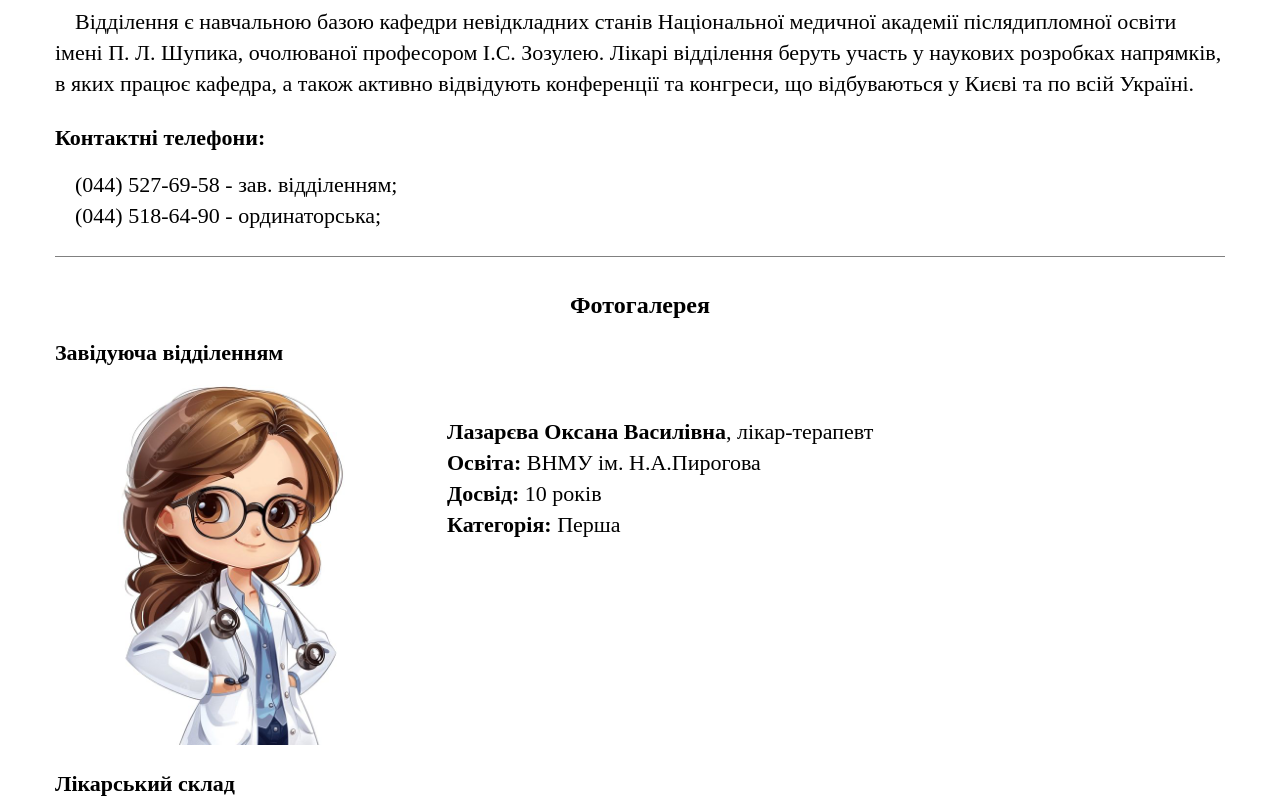
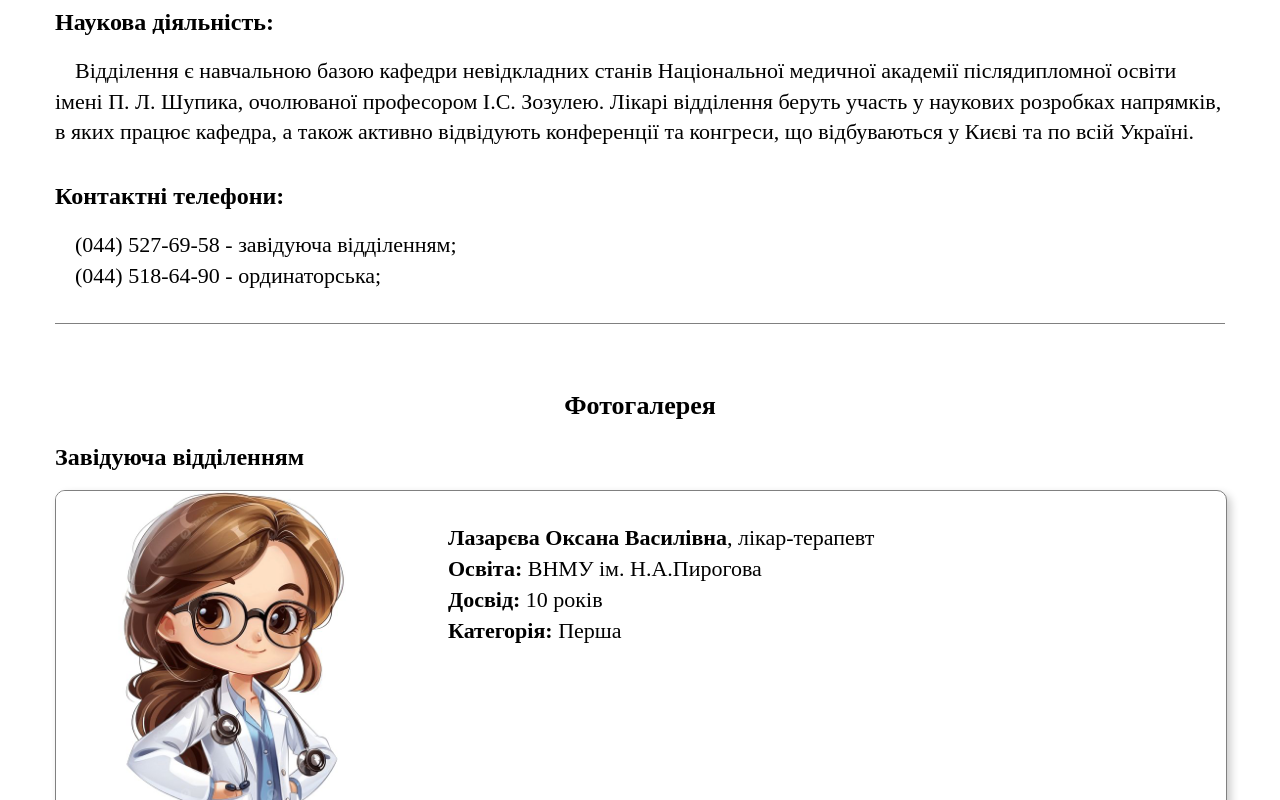
Before and after one commit to oleksandrmaliy/Neurosurgery10, a React (Vite) app: page / in a window 1280 px wide. Shown: the part 900-1700 px from the top of the page. Built offline with nearby package versions, Linux system fonts and the light colour scheme.

Commit message:
added shadow

```diff
--- a/src/components/therapy/therapy.jsx
+++ b/src/components/therapy/therapy.jsx
@@ -60,7 +60,7 @@ function Therapy() {
           </div>
           <div className={css.subsection}>
             <h4 className={css.subsectionName}>Контактні телефони:</h4>
-            <p>(044) 527-69-58 - зав. відділенням;</p>
+            <p>(044) 527-69-58 - завідуюча відділенням;</p>
             <p>(044) 518-64-90 - ординаторська;</p>
           </div>
         </div>
--- a/src/components/therapy/therapy.module.css
+++ b/src/components/therapy/therapy.module.css
@@ -8,27 +8,30 @@
   /* font-size: 14px; */
 }
 
-p,
-h4 {
-  font-size: 14px;
-}
 h2 {
-  font-size: 22px;
+  font-size: 24px;
 }
 h3 {
+  font-size: 20px;
+}
+h4 {
+  font-size: 18px;
+}
+p {
   font-size: 16px;
 }
 
 .pageHeader {
-  margin-bottom: 32px;
+  padding-bottom: 32px;
   text-align: center;
+  border-bottom: gray solid 1px;
   /* font-size: 22px; */
 }
 
 .section {
+  margin-bottom: 32px;
   padding-top: 32px;
-
-  border-top: gray solid 1px;
+  border-bottom: gray solid 1px;
 }
 
 .sectionName {
@@ -38,7 +41,7 @@ h3 {
 }
 
 .subsection {
-  margin-bottom: 24px;
+  margin-bottom: 32px;
 }
 
 .subsectionName {
@@ -52,9 +55,12 @@ h3 {
   display: flex;
   flex-direction: column;
   margin-bottom: 16px;
-  /* border: gray solid 1px;
-  border-radius: 10px; */
+  border: gray solid 1px;
+  border-radius: 10px;
   overflow: hidden;
+  box-shadow: 4px 4px 8px rgba(0, 0, 0, 0.2); /* Тінь */
+
+  background-color: #fff; /* Білий фон (для контрасту з тінню) */
 }
 
 .photo {
@@ -102,14 +108,16 @@ h3 {
     text-align: left;
   }
 
-  p,
-  h4 {
-    font-size: 16px;
-  }
   h2 {
-    font-size: 24px;
+    font-size: 26px;
   }
   h3 {
+    font-size: 22px;
+  }
+  h4 {
+    font-size: 20px;
+  }
+  p {
     font-size: 18px;
   }
 }
@@ -130,15 +138,17 @@ h3 {
     width: 30%;
   }
 
-  p,
-  h4 {
-    font-size: 18px;
-  }
   h2 {
     font-size: 28px;
   }
   h3 {
+    font-size: 24px;
+  }
+  h4 {
     font-size: 22px;
+  }
+  p {
+    font-size: 20px;
   }
 }
 
@@ -158,14 +168,16 @@ h3 {
     width: 360px;
   }
 
-  p,
-  h4 {
-    font-size: 22px;
-  }
   h2 {
     font-size: 32px;
   }
   h3 {
+    font-size: 26px;
+  }
+  h4 {
     font-size: 24px;
   }
+  p {
+    font-size: 22px;
+  }
 }
```
